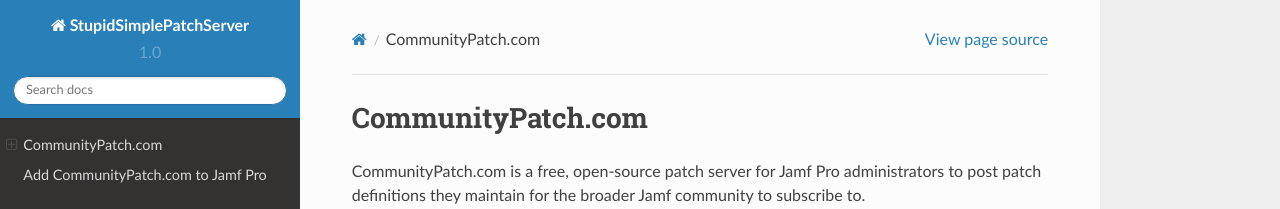
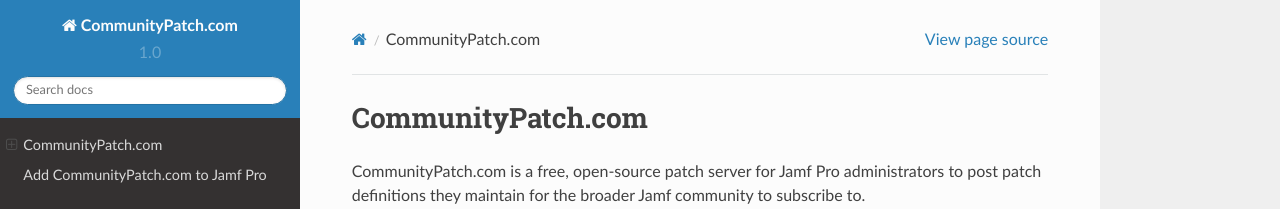
Before and after one commit to brysontyrrell/CommunityPatch, a Sphinx documentation site: the page built from docs/index.rst, in a window 1280 px wide. Shown: the top 209 px of the page. Built offline with Sphinx 7.4.7 and the Read the Docs theme 2.0.0, drawn with Linux system fonts in a browser that asks for light colours.

Commit message:
fixed conf.py references

```diff
--- a/docs/conf.py
+++ b/docs/conf.py
@@ -1,7 +1,7 @@
 #!/usr/bin/env python3
 # -*- coding: utf-8 -*-
 #
-# StupidSimplePatchServer documentation build configuration file, created by
+# CommunityPatch documentation build configuration file, created by
 # sphinx-quickstart on Thu Jan 25 17:27:37 2018.
 #
 # This file is execfile()d with the current directory set to its
@@ -49,7 +49,7 @@
 master_doc = 'index'
 
 # General information about the project.
-project = 'StupidSimplePatchServer'
+project = 'CommunityPatch.com'
 copyright = '2018, Bryson Tyrrell'
 author = 'Bryson Tyrrell'
 
@@ -116,7 +116,7 @@
 # -- Options for HTMLHelp output ------------------------------------------
 
 # Output file base name for HTML help builder.
-htmlhelp_basename = 'StupidSimplePatchServerdoc'
+htmlhelp_basename = 'CommunityPatchdoc'
 
 
 # -- Options for LaTeX output ---------------------------------------------
@@ -143,7 +143,7 @@
 # (source start file, target name, title,
 #  author, documentclass [howto, manual, or own class]).
 latex_documents = [
-    (master_doc, 'StupidSimplePatchServer.tex', 'StupidSimplePatchServer Documentation',
+    (master_doc, 'CommunityPatch.tex', 'CommunityPatch.com Documentation',
      'Bryson Tyrrell', 'manual'),
 ]
 
@@ -153,7 +153,7 @@
 # One entry per manual page. List of tuples
 # (source start file, name, description, authors, manual section).
 man_pages = [
-    (master_doc, 'stupidsimplepatchserver', 'StupidSimplePatchServer Documentation',
+    (master_doc, 'CommunityPatch', 'CommunityPatch.com Documentation',
      [author], 1)
 ]
 
@@ -164,7 +164,7 @@
 # (source start file, target name, title, author,
 #  dir menu entry, description, category)
 texinfo_documents = [
-    (master_doc, 'StupidSimplePatchServer', 'StupidSimplePatchServer Documentation',
-     author, 'StupidSimplePatchServer', 'One line description of project.',
+    (master_doc, 'CommunityPatch', 'CommunityPatch.com Documentation',
+     author, 'CommunityPatch', 'One line description of project.',
      'Miscellaneous'),
 ]
```
